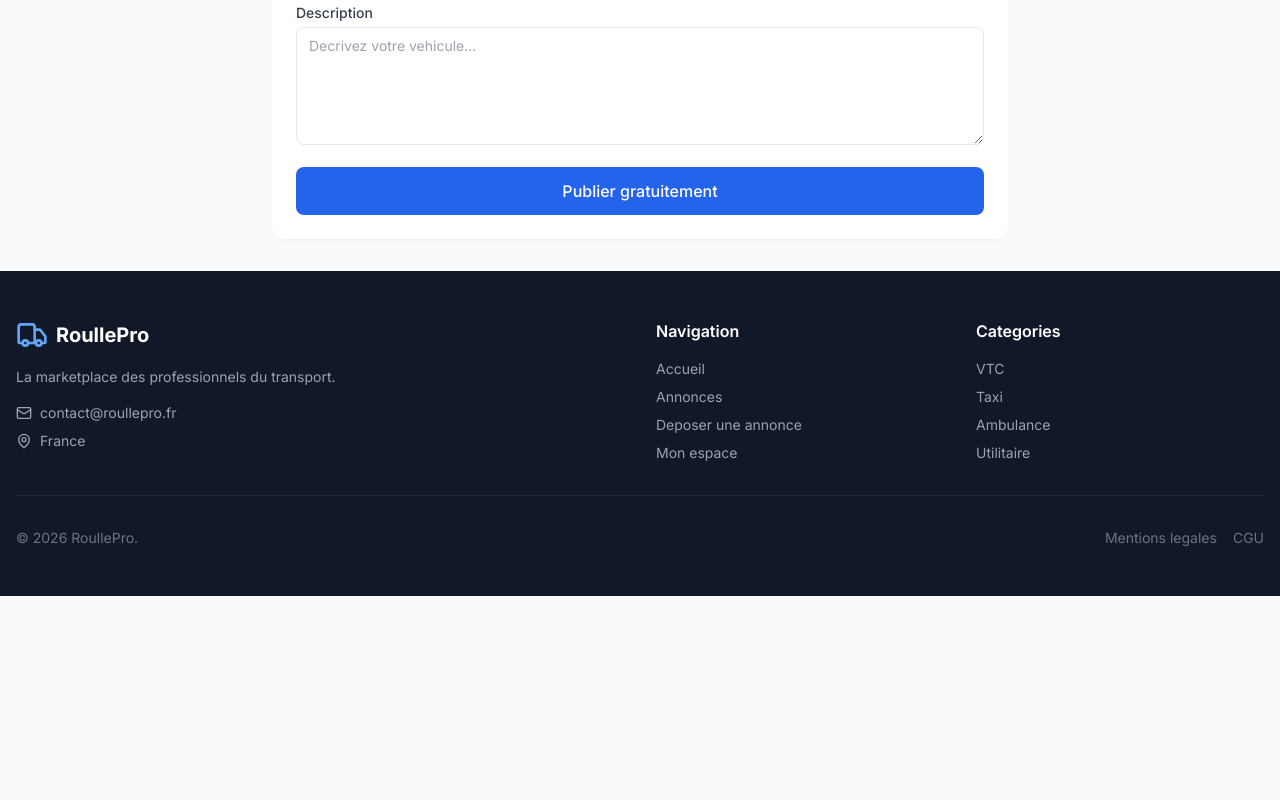
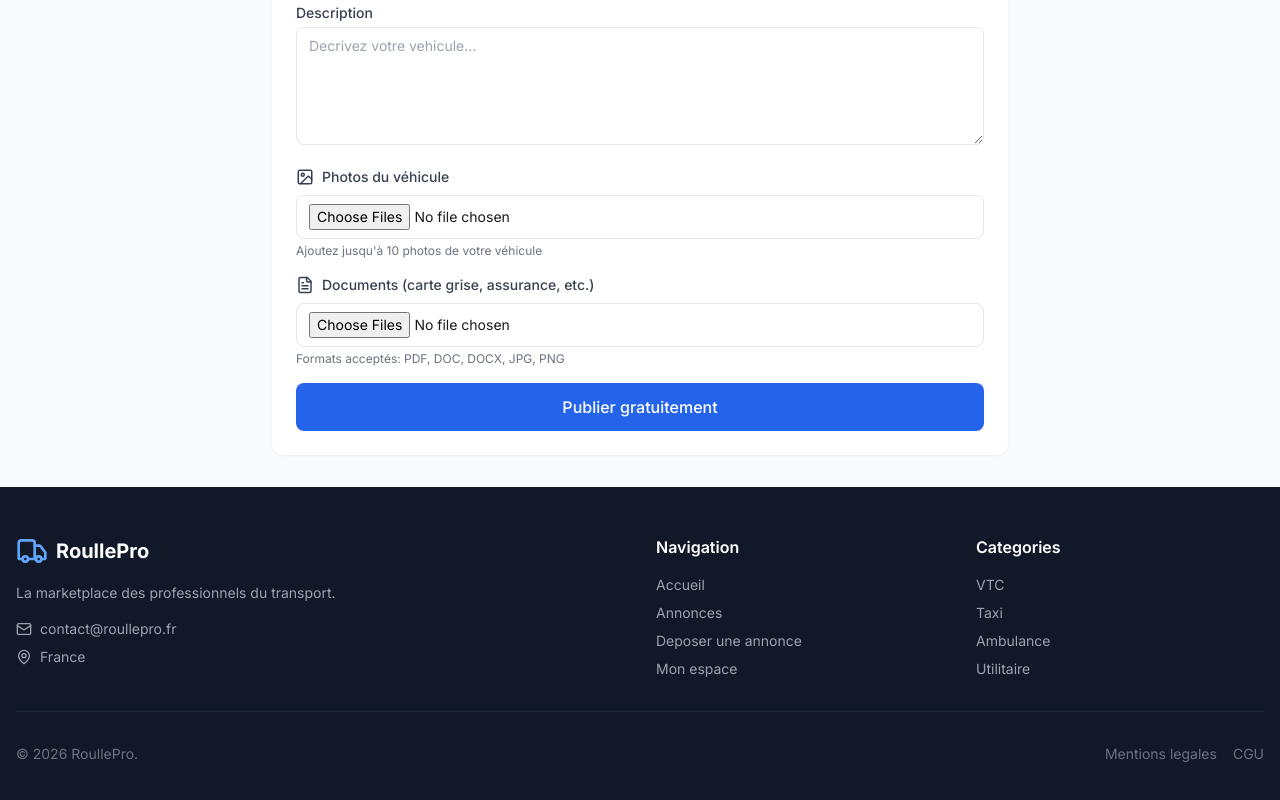
Before and after one commit to vidaluca77-cloud/roullepro, a Next.js app: page /deposer-annonce in a window 1280 px wide. Shown: the part 806-1606 px from the top of the page. Before the commit the page ends 1402 px from the top, so only its background shows below. Built offline with nearby package versions, Linux system fonts and the light colour scheme; no server answers; the database is empty.

Commit message:
Add photo and document upload UI to deposer-annonce form
Added file inputs for vehicle photos and documents with validation.

```diff
--- a/src/app/deposer-annonce/page.tsx
+++ b/src/app/deposer-annonce/page.tsx
@@ -2,8 +2,7 @@
 import { useState, useEffect } from 'react';
 import { useRouter } from 'next/navigation';
 import { createClient } from '@/lib/supabase/client';
-import { AlertCircle } from 'lucide-react';
-
+import { AlertCircle, Upload, Image, FileText } from 'lucide-react';
 const ENERGIES = ['Essence','Diesel','Hybride','Electrique','GPL'];
 const BOITES = ['Manuelle','Automatique'];
 
@@ -14,6 +13,8 @@ export default function DeposerAnnoncePage() {
   const supabase = createClient();
   const [loading, setLoading] = useState(false);
   const [error, setError] = useState('');
+    const [photos, setPhotos] = useState<File[]>([]);
+    const [documents, setDocuments] = useState<File[]>([]);
   const [categories, setCategories] = useState<Category[]>([]);
   const [form, setForm] = useState({
     title: '',
@@ -169,6 +170,18 @@ export default function DeposerAnnoncePage() {
                 className="w-full border rounded-lg px-3 py-2 text-sm focus:outline-none focus:border-blue-500"
               />
             </div>
+
+                        <div className="md:col-span-2">
+                                        <label className="block text-sm font-medium text-gray-700 mb-2 flex items-center gap-2"><Image size={18} />Photos du véhicule</label>
+                                        <input type="file" accept="image/*" multiple onChange={(e) => setPhotos(Array.from(e.target.files || []))} className="w-full border rounded-lg px-3 py-2 text-sm" />
+                                        <p className="text-xs text-gray-500 mt-1">Ajoutez jusqu'à 10 photos de votre véhicule</p>
+                                      </div>
+
+                        <div className="md:col-span-2">
+                                        <label className="block text-sm font-medium text-gray-700 mb-2 flex items-center gap-2"><FileText size={18} />Documents (carte grise, assurance, etc.)</label>
+                                        <input type="file" accept=".pdf,.doc,.docx,.jpg,.jpeg,.png" multiple onChange={(e) => setDocuments(Array.from(e.target.files || []))} className="w-full border rounded-lg px-3 py-2 text-sm" />
+                                        <p className="text-xs text-gray-500 mt-1">Formats acceptés: PDF, DOC, DOCX, JPG, PNG</p>
+                                      </div>
           </div>
 
           <button
```
